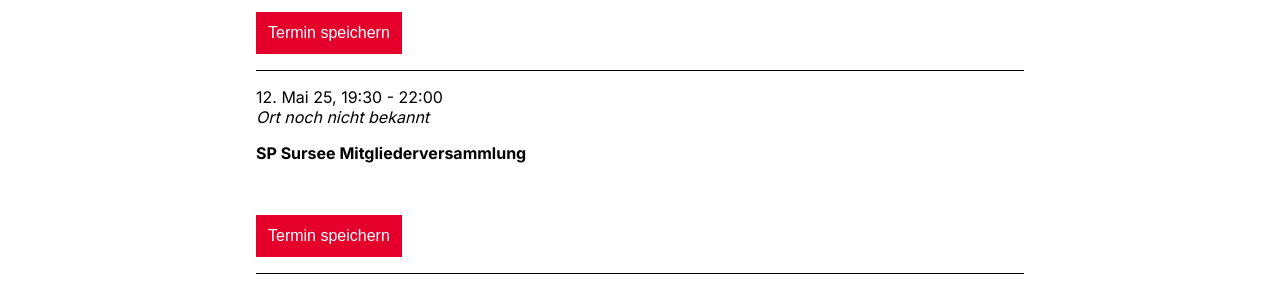
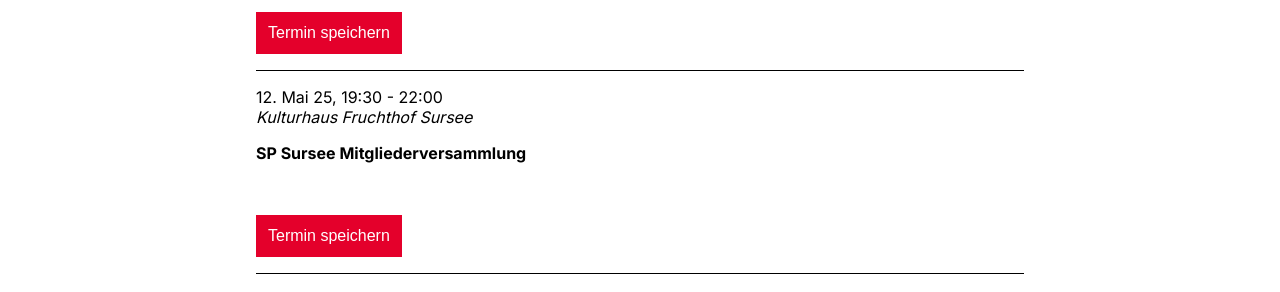
Before and after one commit to sp-sursee/sp-sursee.github.io, a Jekyll site: the page built from termine.md, in a window 1280 px wide and 900 px high. Shown: the part 449-741 px from the top of the window. Built offline with Jekyll 4.4.1, drawn with Linux system fonts in a browser that asks for light colours; our own code applies the rules of GitHub Pages for plain Markdown files.

Commit message:
Update termine.md

```diff
--- a/termine.md
+++ b/termine.md
@@ -7,7 +7,7 @@
 
 {% include event.html title="Parteiversammlung SP Frauen" date="2025-04-11" begin="18:30" end="20:00" description="18:30 Uhr start GV, ab 19:15 Expertinnen-Talk zu sexualisierter Gewalt" location="Kulturhaus Fruchthof Sursee" %}
 
-{% include event.html title="SP Sursee Mitgliederversammlung" date="2025-05-12" begin="19:30" end="22:00" description="" location="Ort noch nicht bekannt" %}
+{% include event.html title="SP Sursee Mitgliederversammlung" date="2025-05-12" begin="19:30" end="22:00" description="" location="Kulturhaus Fruchthof Sursee" %}
 
 {% include event.html title="Ordentliche Einwohnergemeindeversammlung" date="2025-05-26" begin="19:30" end="22:00" location="Rathaus" %}
 
```
